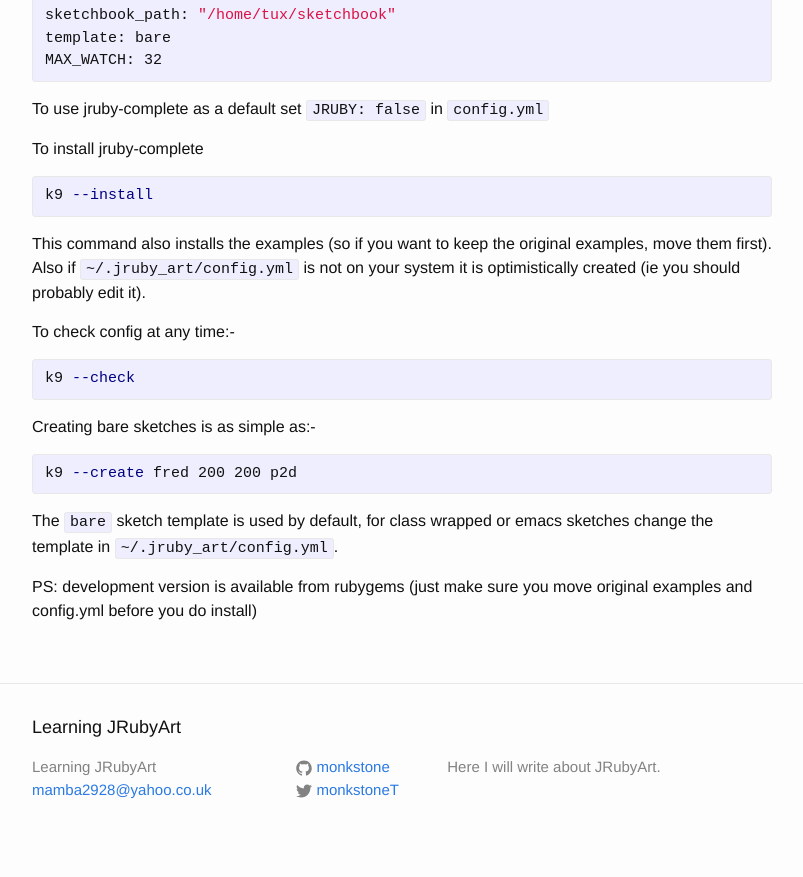
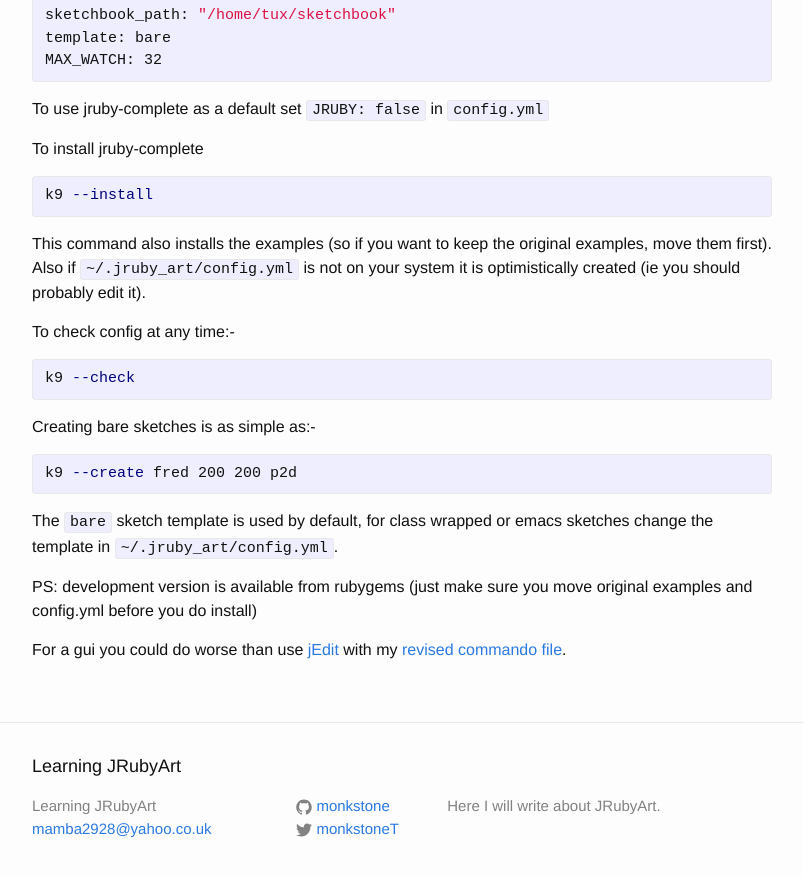
Before and after one commit to monkstone/monkstone.github.com, a Jekyll site: the page built from _posts/2016-07-12-optparse.md, in a window 1280 px wide and 900 px high, scrolled down 780 px. Shown: the top 877 px of the window, without its empty margins (238-1041 px from the left). Built offline with Jekyll 4.4.1, drawn with Linux system fonts in a browser that asks for light colours.

Commit message:
jedit link

```diff
--- a/_posts/2016-07-12-optparse.md
+++ b/_posts/2016-07-12-optparse.md
@@ -66,7 +66,11 @@ The `bare` sketch template is used by default, for class wrapped or emacs sketch
 
 PS: development version is available from rubygems (just make sure you move original examples and config.yml before you do install)
 
+For a gui you could do worse than use [jEdit][jedit] with my [revised commando file][commando].
+
 [propane]:https://github.com/monkstone/propane
 [pi]:https://www.raspberrypi.org/about/
 [sonic]:http://sonic-pi.net/
 [refactor]:https://github.com/ruby-processing/JRubyArt/tree/refactor_options
+[commando]:http://monkstone.github.io/jedit4processing/2016/07/13/jruby_art-1.2.0.html
+[jedit]:http://monkstone.github.io/jedit4processing/2015/12/11/welcome.html
```
